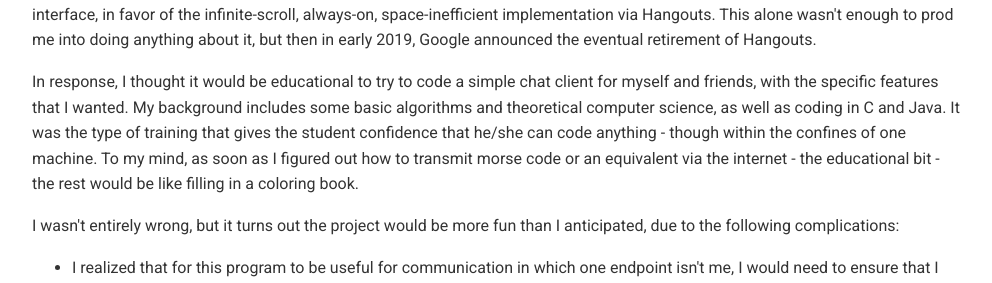
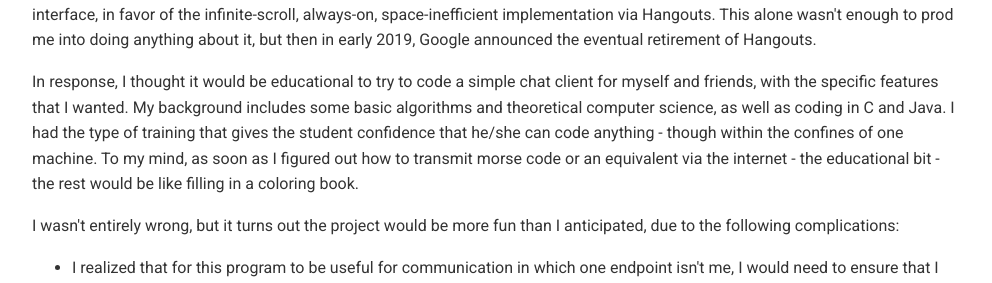
Before and after one commit to chatscrypt/chatscrypt.github.io, a Jekyll site: the page built from _posts/2019-12-24-on-chatscrypt.html, in a window 1280 px wide. Shown: the part 292-575 px from the top of the page, without its empty margins (143-1135 px from the left). Built offline with Jekyll 4.4.1, drawn with Linux system fonts in a browser that asks for light colours; comment, search, counter and statistics services are not loaded.

Commit message:
Update 2019-12-24-on-chatscrypt.html

```diff
--- a/_posts/2019-12-24-on-chatscrypt.html
+++ b/_posts/2019-12-24-on-chatscrypt.html
@@ -7,7 +7,7 @@ date: 2019-12-24
 
 The first inclinations to begin the <a href="https://chatscrypt.herokuapp.com/">ChatScrypt</a> project germinated in response to the decline (in the opinion of this developer) of Gchat, as it moved away from a session-based, searchable, reviewable message history, as well from a compact, simple chat interface, in favor of the infinite-scroll, always-on, space-inefficient implementation via Hangouts. This alone wasn't enough to prod me into doing anything about it, but then in early 2019, Google announced the eventual retirement of Hangouts.
 
-<p>In response, I thought it would be educational to try to code a simple chat client for myself and friends, with the specific features that I wanted. My background includes some basic algorithms and theoretical computer science, as well as coding in C and Java. It was the type of training that gives the student confidence that he/she can code anything - though within the confines of one machine. To my mind, as soon as I figured out how to transmit morse code or an equivalent via the internet - the educational bit - the rest would be like filling in a coloring book.
+<p>In response, I thought it would be educational to try to code a simple chat client for myself and friends, with the specific features that I wanted. My background includes some basic algorithms and theoretical computer science, as well as coding in C and Java. I had the type of training that gives the student confidence that he/she can code anything - though within the confines of one machine. To my mind, as soon as I figured out how to transmit morse code or an equivalent via the internet - the educational bit - the rest would be like filling in a coloring book.
 
 <p>I wasn't entirely wrong, but it turns out the project would be more fun than I anticipated, due to the following complications:
 
```
